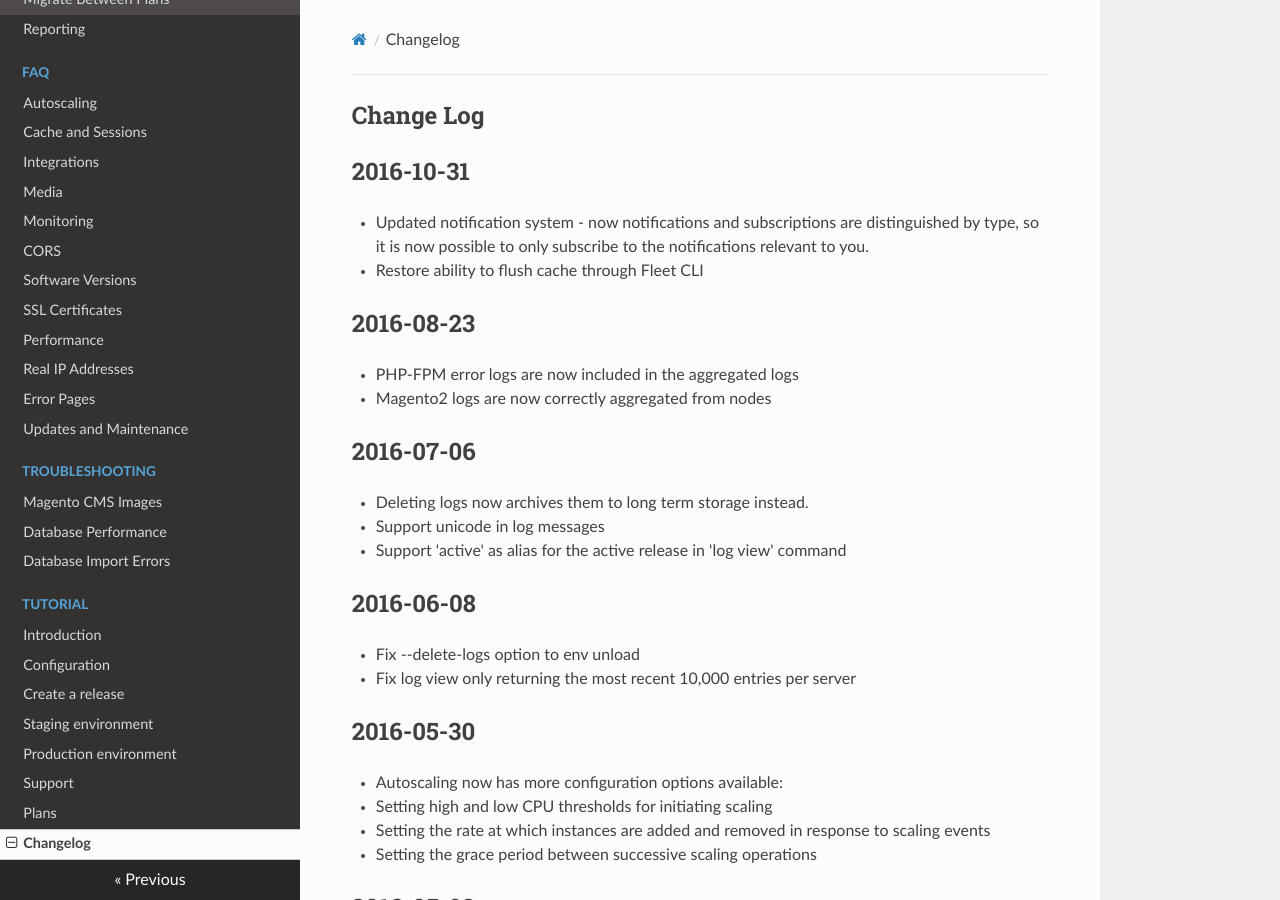
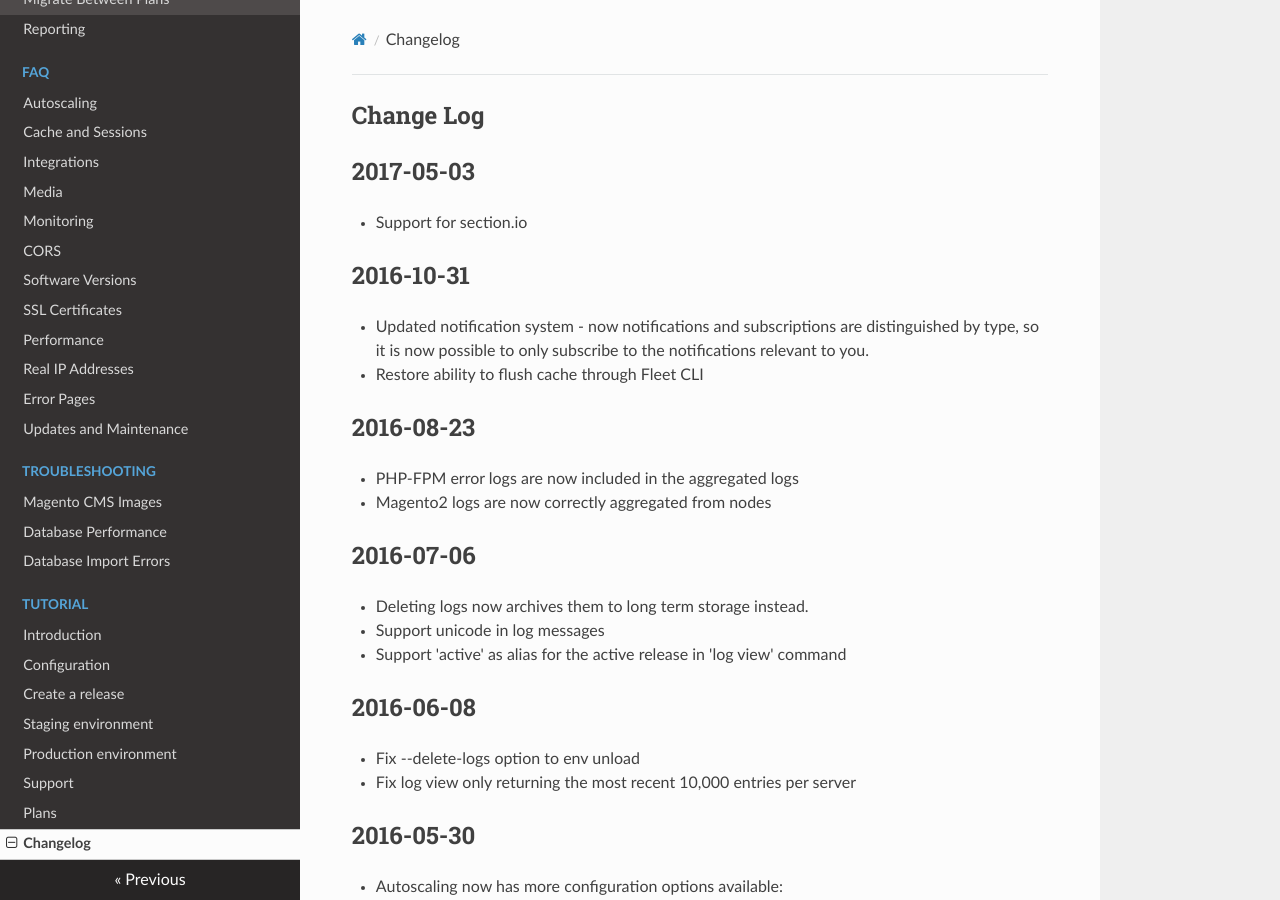
Before and after one commit to anchor/fleet-magento-docs, an MkDocs documentation site: the page built from docs/changelog.md, in a window 1280 px wide and 900 px high. Built offline with MkDocs 1.6.1, drawn with Linux system fonts in a browser that asks for light colours; nearby versions of some CDN libraries; old or Windows-style settings are respelled for this version of MkDocs.

Commit message:
Changelog for release 2017-05-03

```diff
--- a/docs/changelog.md
+++ b/docs/changelog.md
@@ -1,5 +1,9 @@
 Change Log
 ----------
+
+2017-05-03
+----------
+* Support for section.io
 
 2016-10-31
 ----------
```
